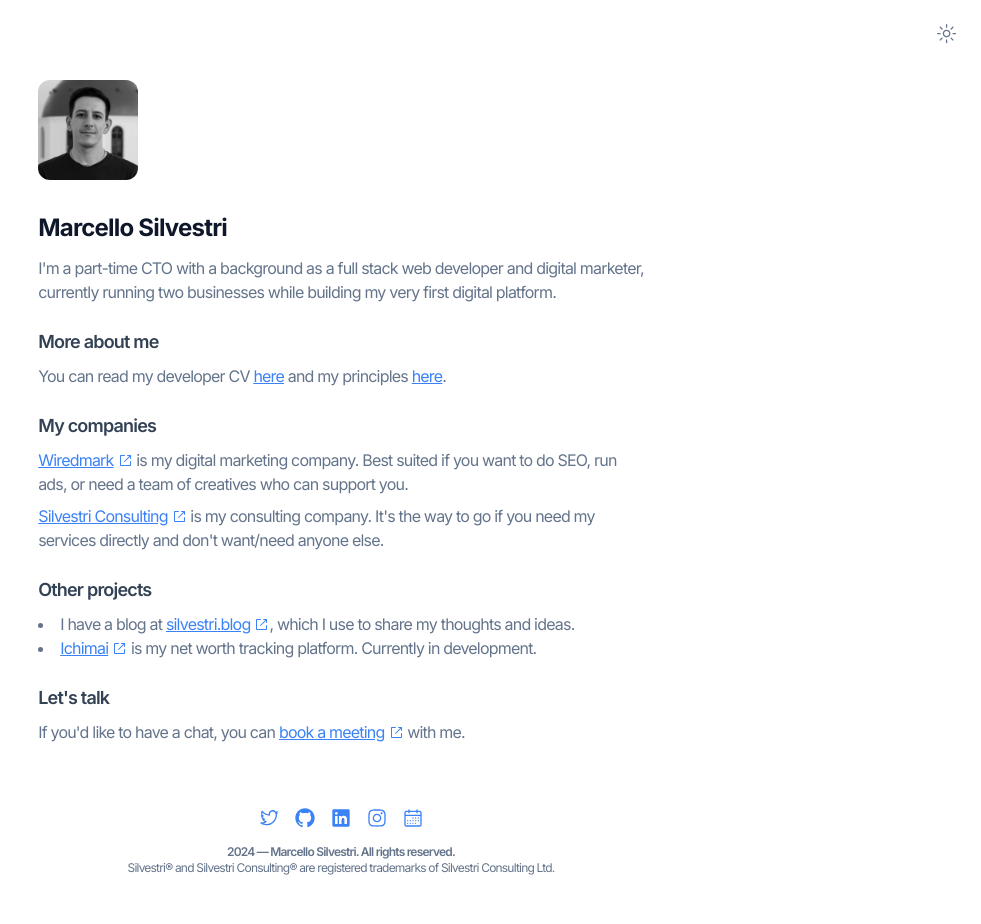
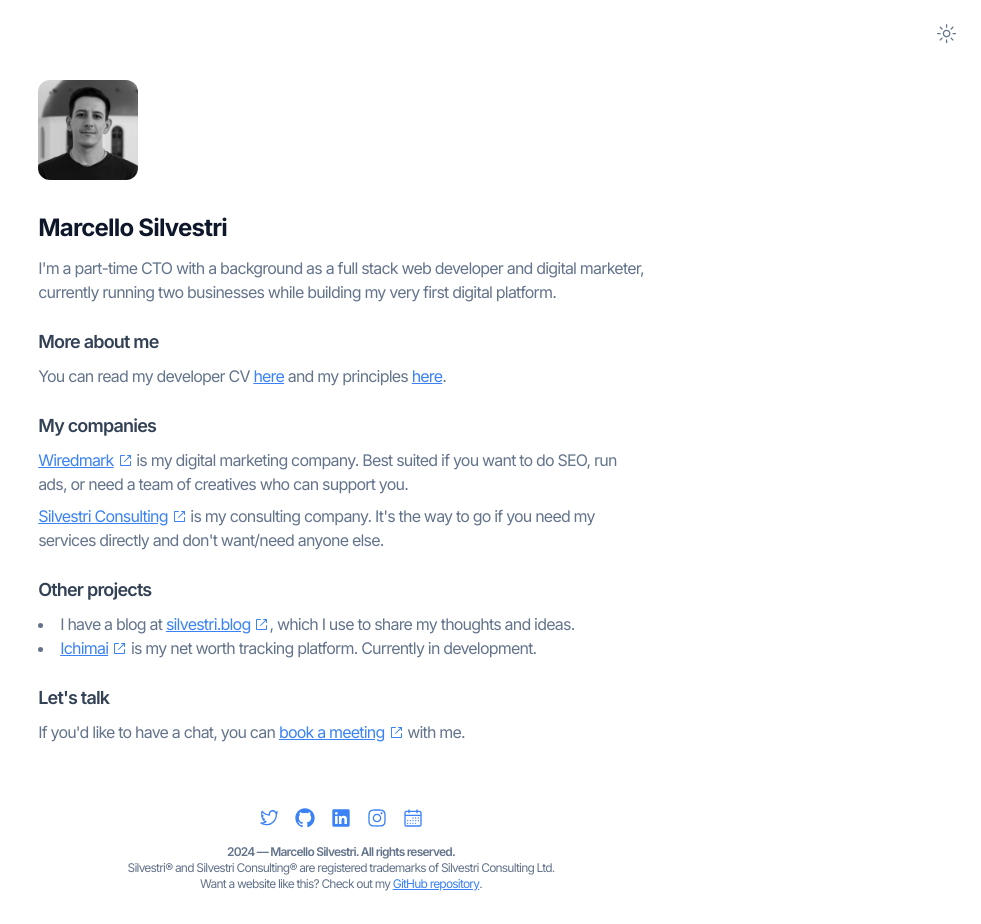
Before and after one commit to marcellosilvestri/minimalist-cv, a Next.js app: page / in a window 1280 px wide. Shown: the whole page, without its empty margins (299-1280 px from the left). Built offline with nearby package versions, Linux system fonts and the light colour scheme; no server answers.

Commit message:
Add repository link

```diff
--- a/app/components/footer.tsx
+++ b/app/components/footer.tsx
@@ -1,5 +1,6 @@
 import { TwitterLogoIcon, GitHubLogoIcon, LinkedInLogoIcon, InstagramLogoIcon, CalendarIcon } from "@radix-ui/react-icons";
 import CustomLink from "./customLink";
+import { Separator } from "@/components/ui/separator";
 
 export default function Footer() {
   return (
@@ -24,6 +25,12 @@ export default function Footer() {
       <span className="font-semibold">2024 — Marcello Silvestri. All rights reserved.</span>
       <br />
       Silvestri&reg; and Silvestri Consulting&reg; are registered trademarks of Silvestri Consulting Ltd.
+      <br />
+      Want a website like this? Check out my{" "}
+      <CustomLink href="https://github.com/marcellosilvestri/minimalist-cv" hideIcon={true}>
+        GitHub repository
+      </CustomLink>
+      .
     </footer>
   );
 }
```
